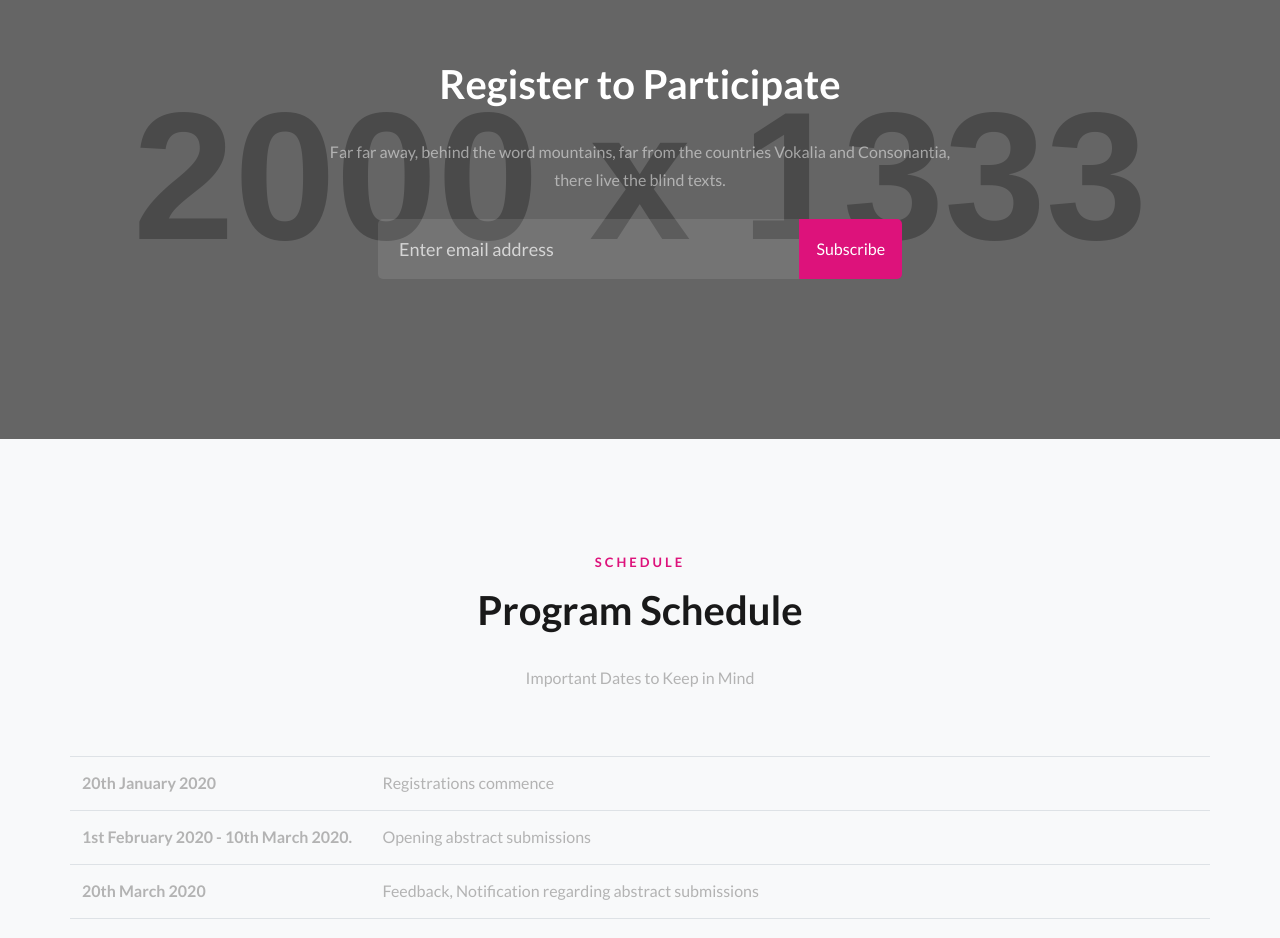
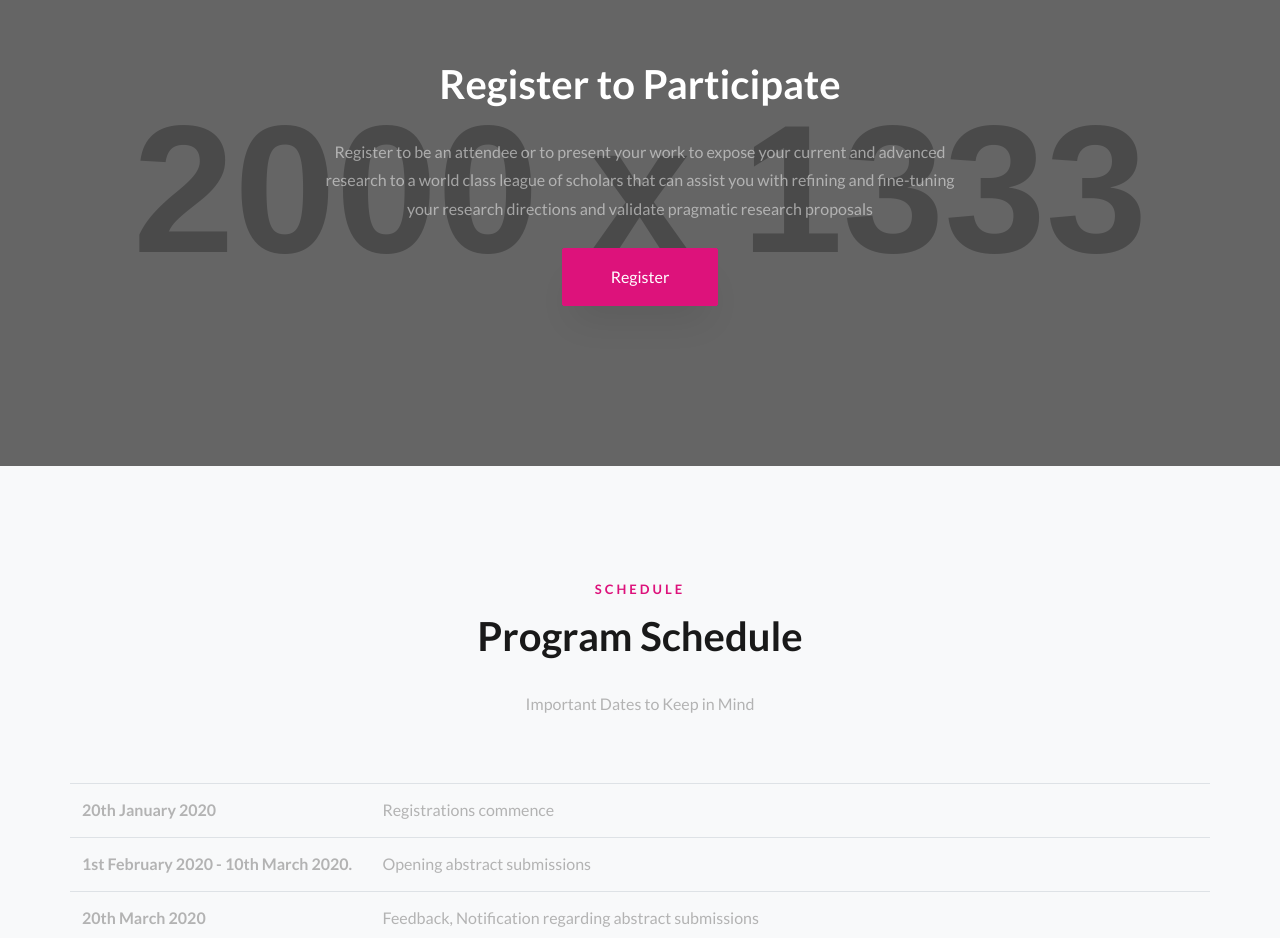
Before and after one commit to NanaTutu/heatconference, a plain HTML site: page index.html in a window 1280 px wide. Shown: the part 2020-2958 px from the top of the page. Drawn offline with Linux system fonts and the light colour scheme; some packages are replaced by stand-ins of ours; no server answers; placeholder pictures from the web are drawn by us; files whose address does not match are found by name.

Commit message:
adds register link and button pointing to a page soon to be

```diff
--- a/index.html
+++ b/index.html
@@ -151,15 +151,12 @@
 				<div class="row justify-content-center pb-5">
           <div class="col-md-7 heading-section heading-section-white text-center ftco-animate">
             <h2 class="mb-4">Register to Participate</h2>
-            <p>Far far away, behind the word mountains, far from the countries Vokalia and Consonantia, there live the blind texts.</p>
+            <p>Register to be an attendee or to present your work to expose your current and advanced research to a world class league of scholars that can assist you with refining and fine-tuning your research directions and validate pragmatic research proposals</p>
             <div class="row d-flex justify-content-center mt-4">
               <div class="col-md-10">
-                <form action="#" class="subscribe-form">
-                  <div class="form-group d-flex">
-                    <input type="text" class="form-control" placeholder="Enter email address">
-                    <input type="submit" value="Subscribe" class="submit px-3">
-                  </div>
-                </form>
+								<a href="https://egotickets.com/" target="_blank" rel="noopener noreferrer">
+										<input type="submit" value="Register" class="btn btn-secondary py-3 px-5">
+								</a>
               </div>
             </div>
           </div>
```
